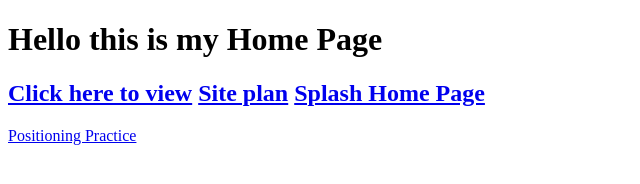
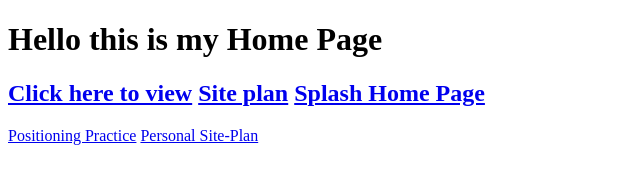
Before and after one commit to flemin11/2wdd130, a plain HTML site: page index.html in a window 1280 px wide. Shown: the whole page, without its empty margins (0-640 px from the left). Drawn offline with Linux system fonts and the light colour scheme.

Commit message:
Update index.html

```diff
--- a/index.html
+++ b/index.html
@@ -12,5 +12,6 @@
     <a href="./wdd130/wwr/site-plan-rafting.html">Site plan</a>
     <a href="./wdd130/wwr/index.html">Splash Home Page</a></h2>
     <a href="./wdd130/positioning.html">Positioning Practice</a></h2>
+    <a href="./wdd130/site-plan.html">Personal Site-Plan</a></h2>
   </body>
 </html>
```
